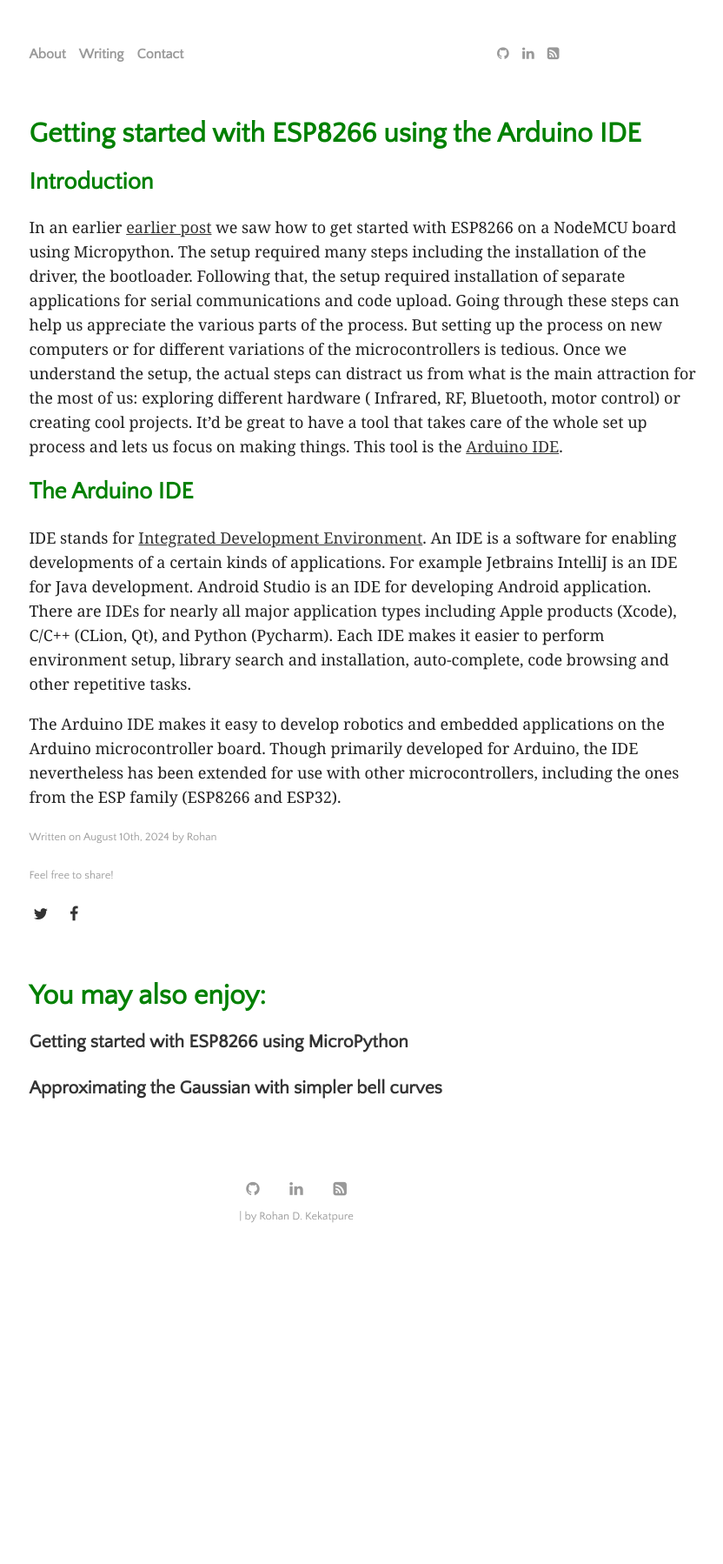
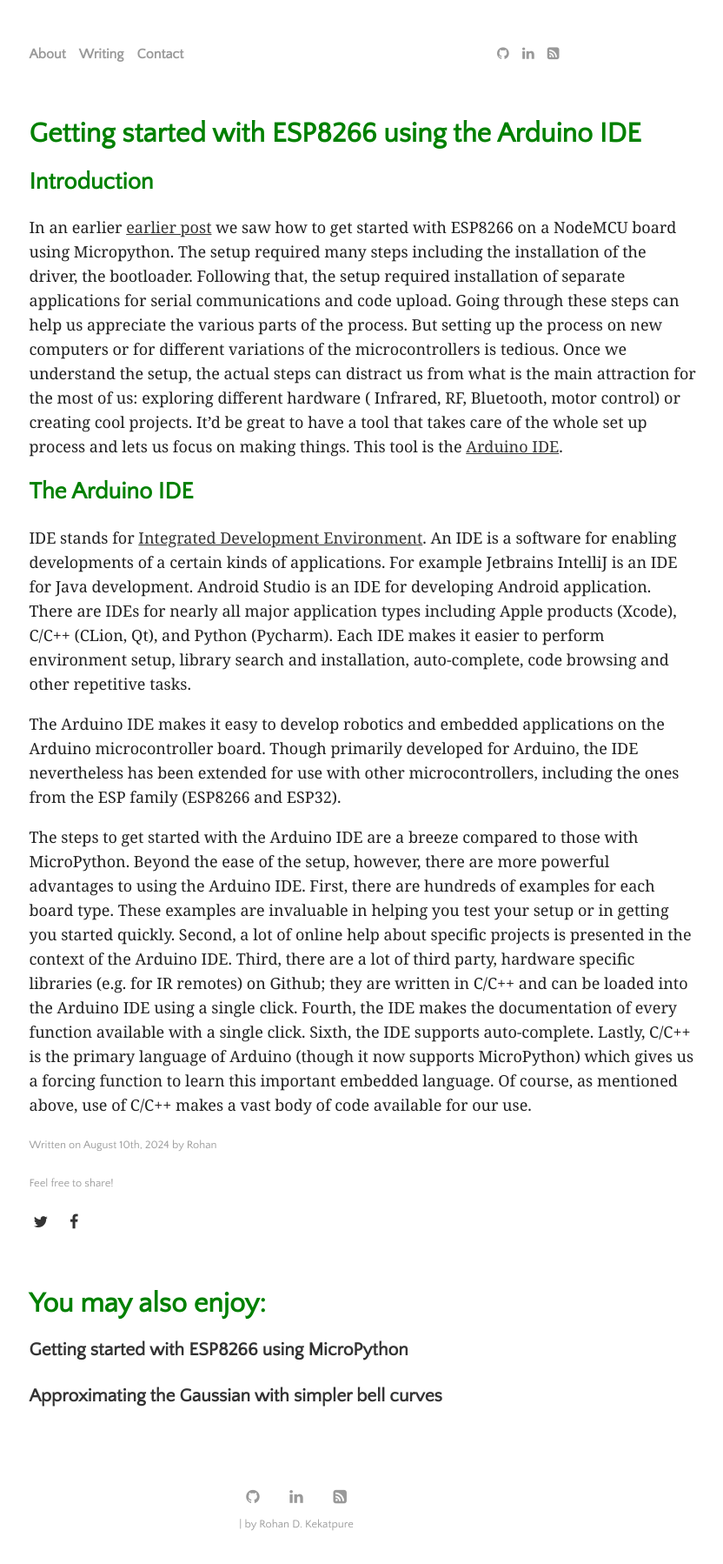
Before and after one commit to rohan-kekatpure/rohan-kekatpure.github.io, a Jekyll site: the page built from _posts/2024-08-10-getting-started-with-esp8266-arduino.md, in a window 1280 px wide. Shown: the whole page at 87% size, without its empty margins (227-1059 px from the left). Built offline with Jekyll 4.4.1, drawn with Linux system fonts in a browser that asks for light colours; before the commit the page ends 1444 px from its top, so only the background shows below that.

Commit message:
arduino ide

```diff
--- a/_posts/2024-08-10-getting-started-with-esp8266-arduino.md
+++ b/_posts/2024-08-10-getting-started-with-esp8266-arduino.md
@@ -33,3 +33,13 @@ perform environment setup, library search and installation, auto-complete, code
 The Arduino IDE makes it easy to develop robotics and embedded applications on the Arduino microcontroller board. Though
 primarily developed for Arduino, the IDE nevertheless has been extended for use with other microcontrollers, including
 the ones from the ESP family (ESP8266 and ESP32).
+
+The steps to get started with the Arduino IDE are a breeze compared to those with MicroPython. Beyond the ease of the
+setup, however, there are more powerful advantages to using the Arduino IDE. First, there are hundreds of examples for
+each board type. These examples are invaluable in helping you test your setup or in getting you started quickly. Second,
+a lot of online help about specific projects is presented in the context of the Arduino IDE. Third, there are a lot of
+third party, hardware specific libraries (e.g. for IR remotes) on Github; they are written in C/C++ and can be loaded
+into the Arduino IDE using a single click. Fourth, the IDE makes the documentation of every function available with a
+single click. Sixth, the IDE supports auto-complete. Lastly, C/C++ is the primary language of Arduino (though it now
+supports MicroPython) which gives us a forcing function to learn this important embedded language. Of course, as
+mentioned above, use of C/C++ makes a vast body of code available for our use.
```
